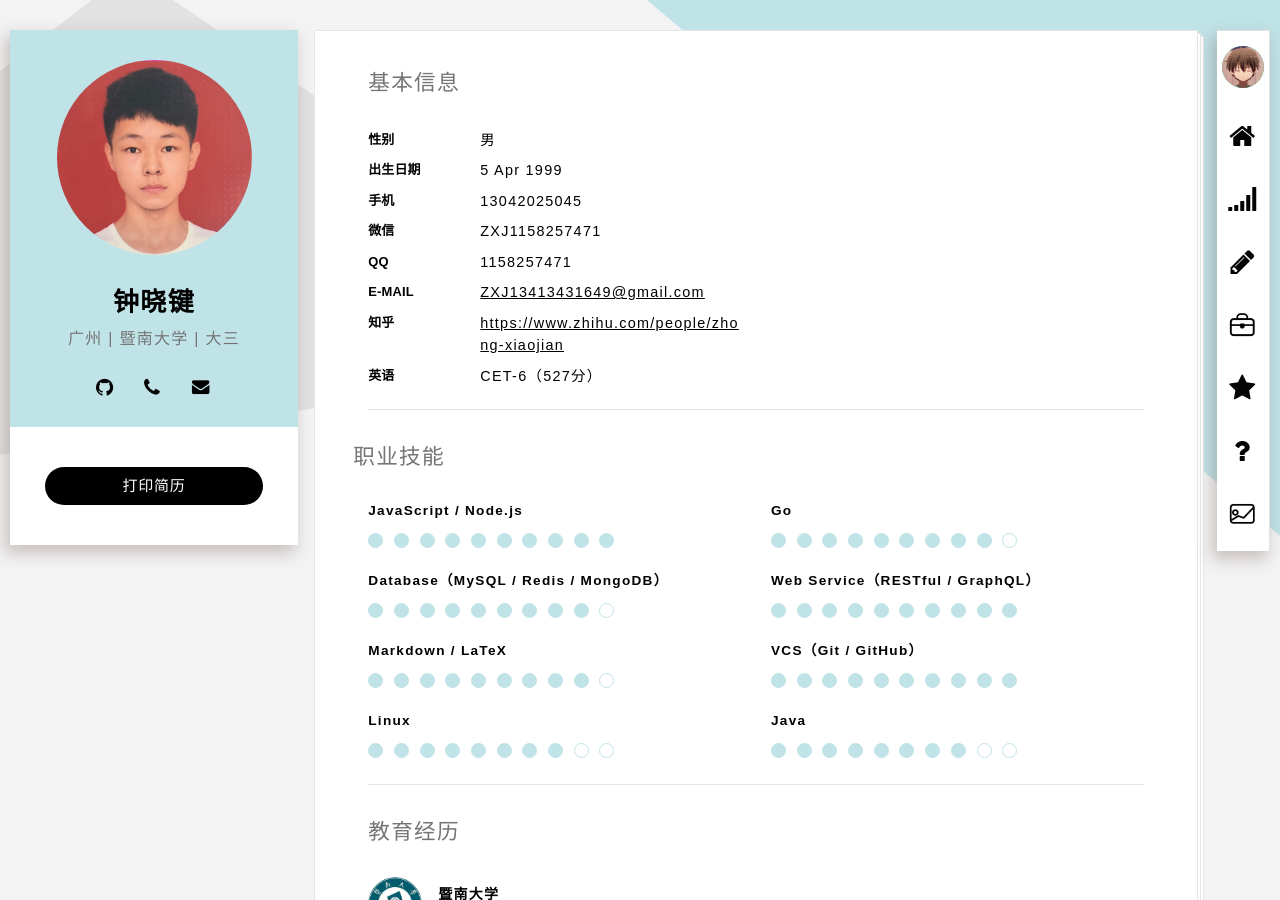
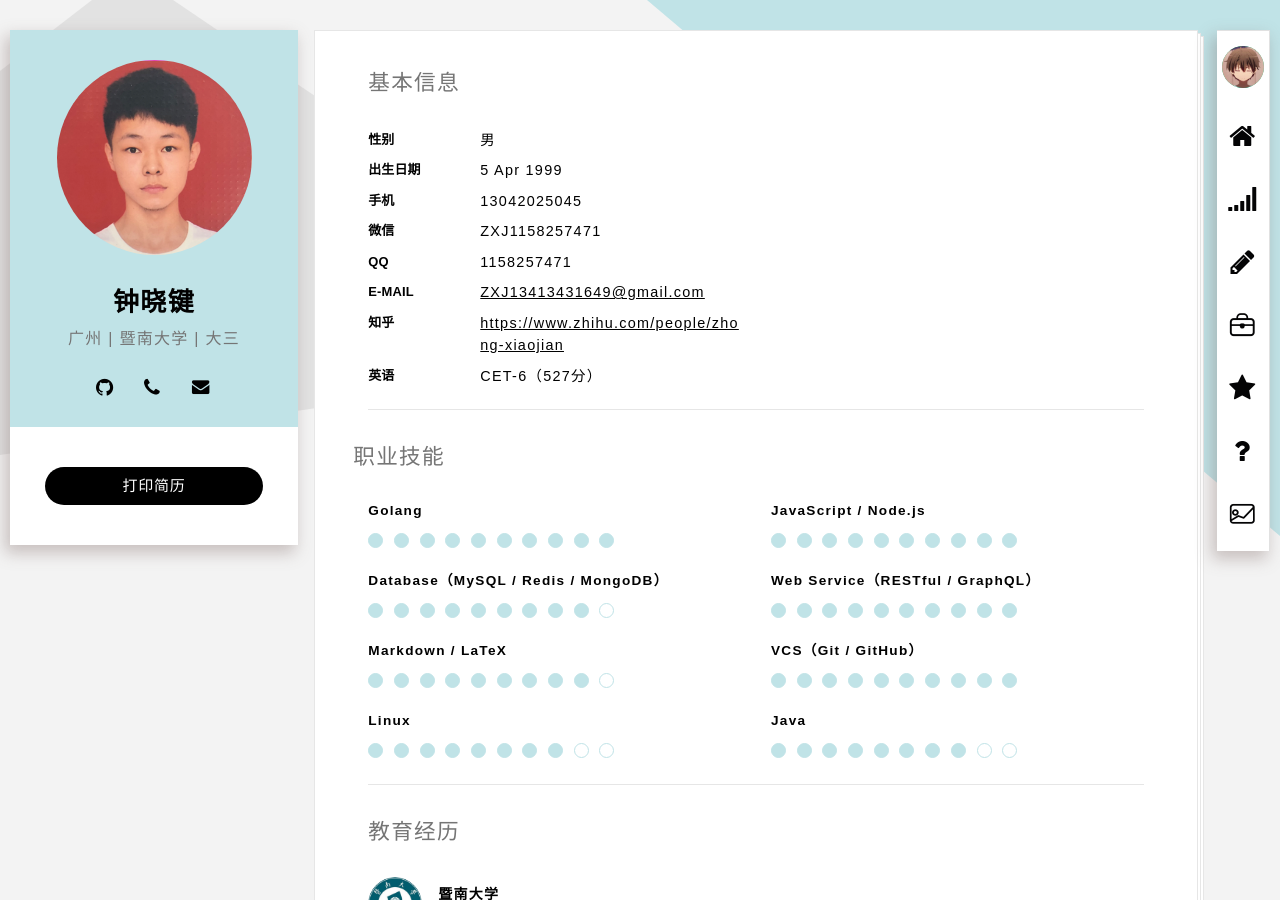
Before and after one commit to xiaojianzhong/xiaojianzhong.github.io, a Jekyll site: the page built from index.html, in a window 1280 px wide and 900 px high. Built offline with Jekyll 4.4.1, drawn with Linux system fonts in a browser that asks for light colours; some web fonts are replaced.

Commit message:
refactor(platform-browser): reassign skill points

```diff
--- a/_includes/professional.html
+++ b/_includes/professional.html
@@ -11,7 +11,7 @@
           aria-valuemin="0"
           aria-valuemax="10"
         >
-          <strong class="progress-title">JavaScript / Node.js</strong>
+          <strong class="progress-title">Golang</strong>
           <span class="progress-bar">
             <span class="bullet fill"></span>
             <span class="bullet fill"></span>
@@ -103,7 +103,7 @@
           aria-valuemin="0"
           aria-valuemax="10"
         >
-          <strong class="progress-title">Go</strong>
+          <strong class="progress-title">JavaScript / Node.js</strong>
           <span class="progress-bar">
             <span class="bullet fill"></span>
             <span class="bullet fill"></span>
@@ -114,7 +114,7 @@
             <span class="bullet fill"></span>
             <span class="bullet fill"></span>
             <span class="bullet fill"></span>
-            <span class="bullet"></span>
+            <span class="bullet fill"></span>
           </span>
         </div>
 
```
